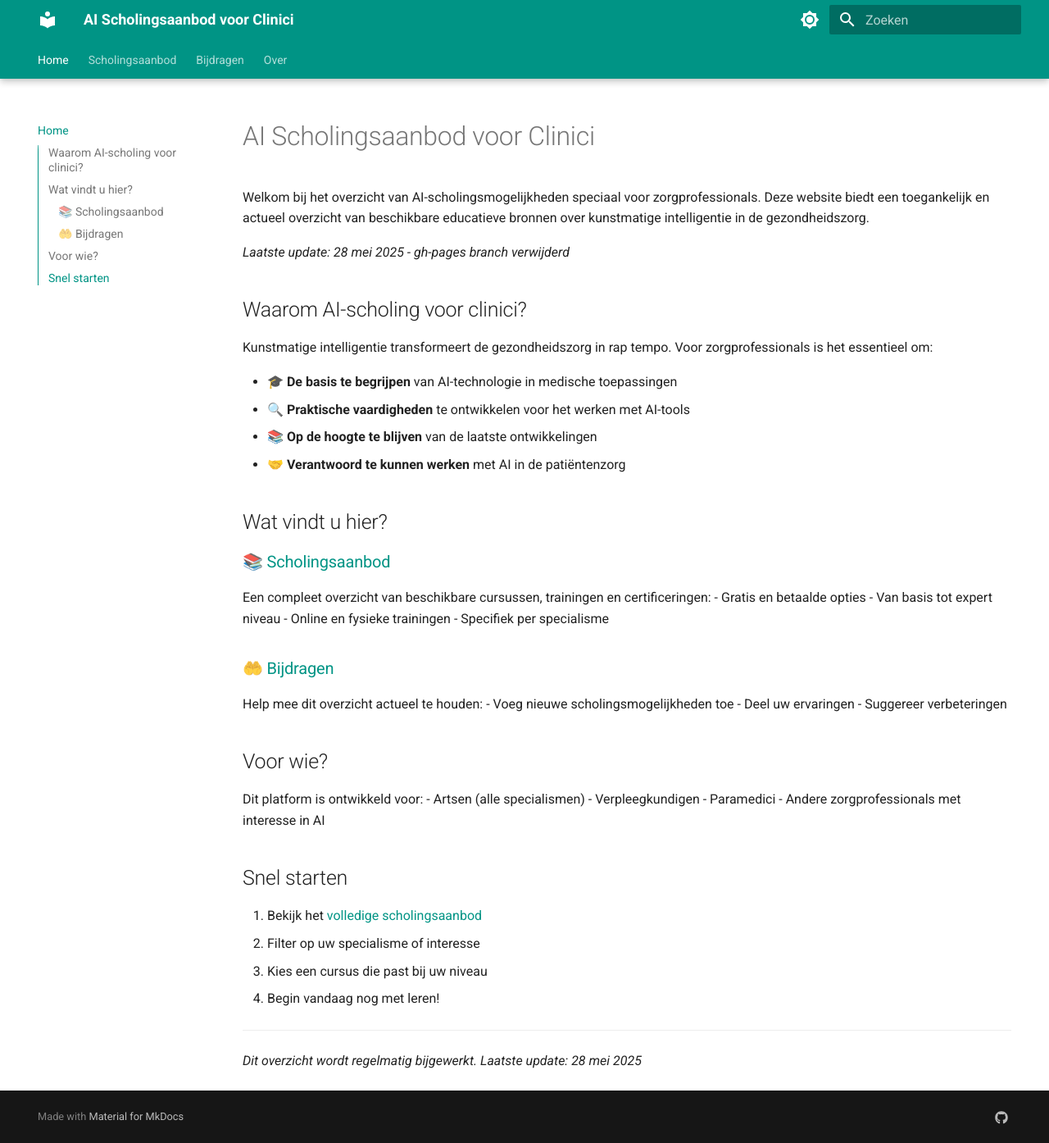
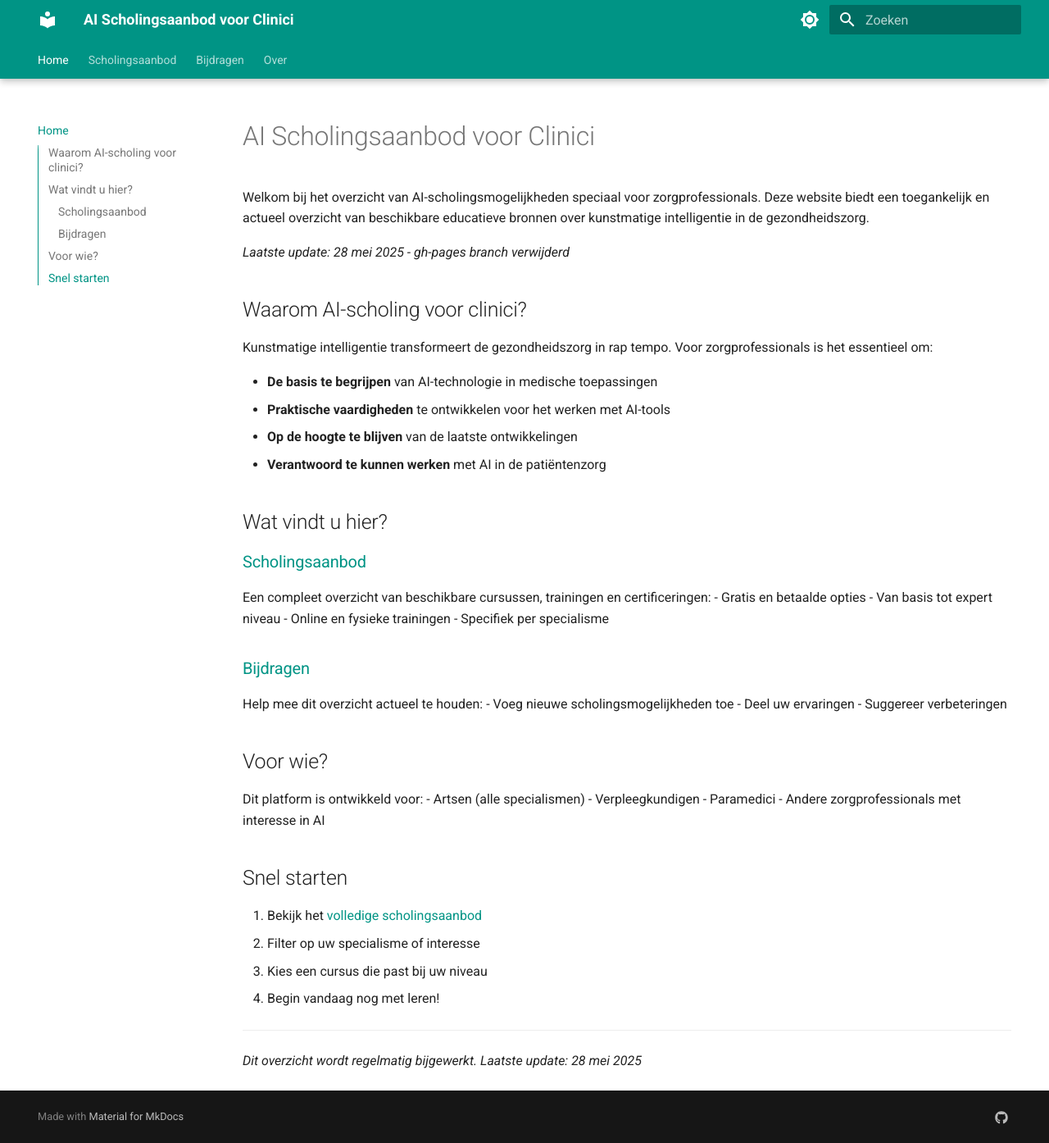
Before and after one commit to Ajsvdk/Ai-Geletterdheid-FMS, an MkDocs documentation site: the page built from docs/index.md, in a window 1280 px wide and 1394 px high. Shown: the whole window at 82% size. Built offline with MkDocs 1.6.1 and Material for MkDocs 9.7.7, drawn with Linux system fonts in a browser that asks for light colours.

Commit message:
removed emojis

```diff
--- a/docs/index.md
+++ b/docs/index.md
@@ -8,21 +8,21 @@ Welkom bij het overzicht van AI-scholingsmogelijkheden speciaal voor zorgprofess
 
 Kunstmatige intelligentie transformeert de gezondheidszorg in rap tempo. Voor zorgprofessionals is het essentieel om:
 
-- 🎓 **De basis te begrijpen** van AI-technologie in medische toepassingen
-- 🔍 **Praktische vaardigheden** te ontwikkelen voor het werken met AI-tools
-- 📚 **Op de hoogte te blijven** van de laatste ontwikkelingen
-- 🤝 **Verantwoord te kunnen werken** met AI in de patiëntenzorg
+- **De basis te begrijpen** van AI-technologie in medische toepassingen
+- **Praktische vaardigheden** te ontwikkelen voor het werken met AI-tools
+- **Op de hoogte te blijven** van de laatste ontwikkelingen
+- **Verantwoord te kunnen werken** met AI in de patiëntenzorg
 
 ## Wat vindt u hier?
 
-### 📚 [Scholingsaanbod](SCHOLINGSAANBOD.html)
+### [Scholingsaanbod](SCHOLINGSAANBOD.html)
 Een compleet overzicht van beschikbare cursussen, trainingen en certificeringen:
 - Gratis en betaalde opties
 - Van basis tot expert niveau
 - Online en fysieke trainingen
 - Specifiek per specialisme
 
-### 🤲 [Bijdragen](bijdragen.html)
+### [Bijdragen](bijdragen.html)
 Help mee dit overzicht actueel te houden:
 - Voeg nieuwe scholingsmogelijkheden toe
 - Deel uw ervaringen
```
